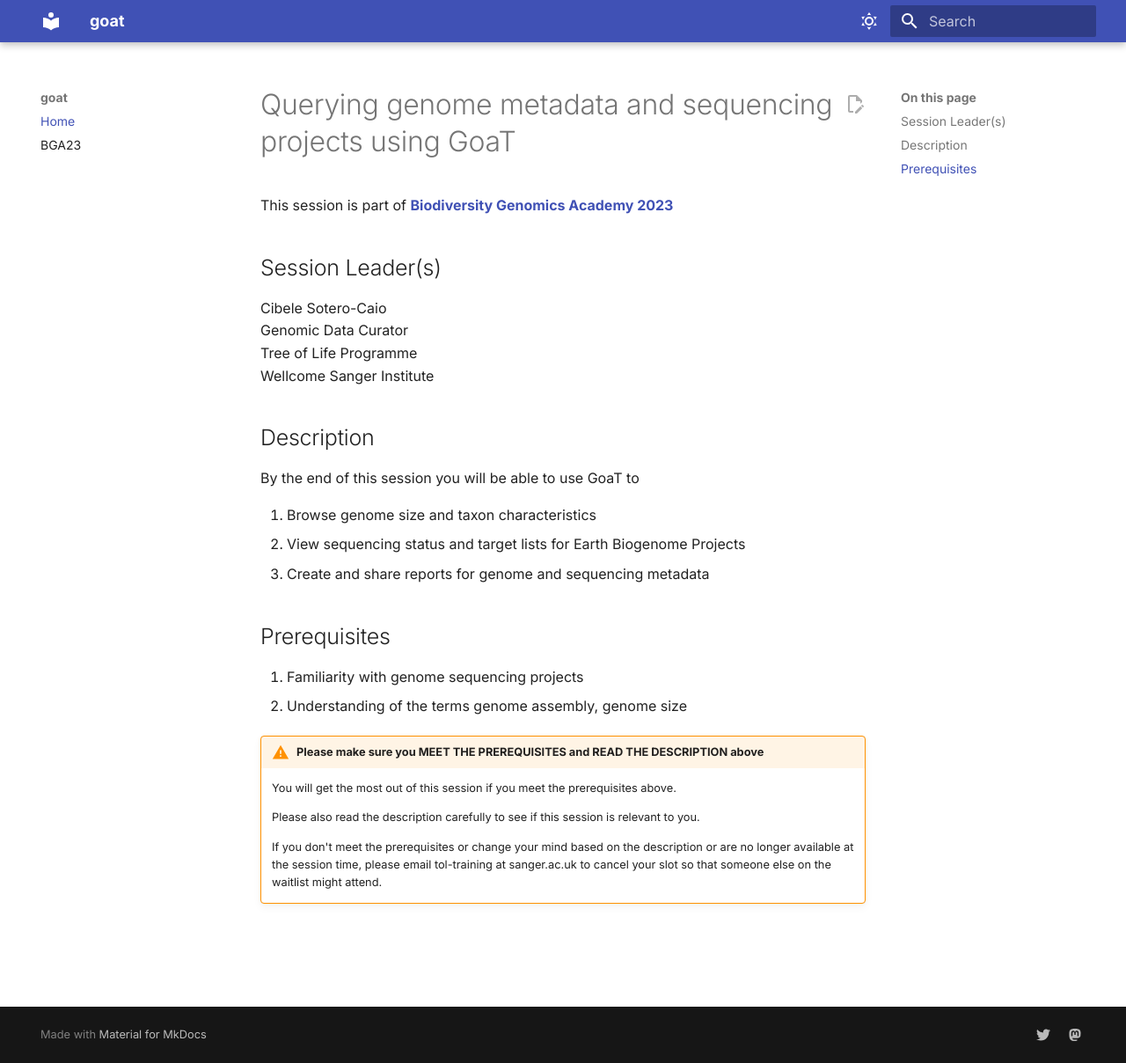
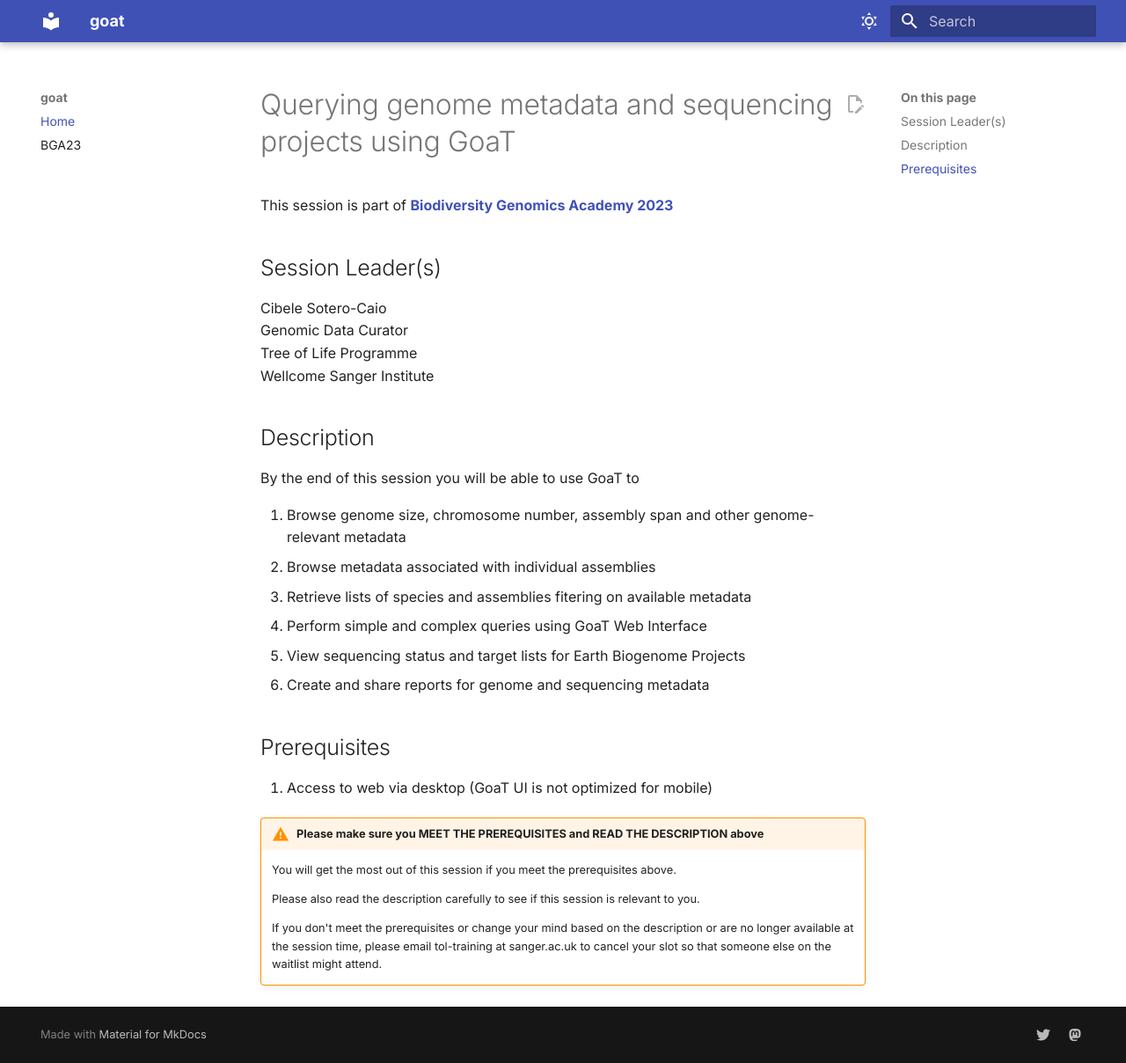
Before and after one commit to thebgacademy/goat, an MkDocs documentation site: the page built from docs/README.md, in a window 1280 px wide and 1208 px high. Shown: the whole window at 88% size. Built offline with MkDocs 1.6.1 and Material for MkDocs 9.7.7, drawn with Linux system fonts in a browser that asks for light colours.

Commit message:
Update README.md
First description of workshop - template text removal

```diff
--- a/docs/README.md
+++ b/docs/README.md
@@ -13,14 +13,16 @@ Wellcome Sanger Institute
 
 By the end of this session you will be able to use GoaT to
 
-1. Browse genome size and taxon characteristics
-2. View sequencing status and target lists for Earth Biogenome Projects
-3. Create and share reports for genome and sequencing metadata
+1. Browse genome size, chromosome number, assembly span and other genome-relevant metadata
+2. Browse metadata associated with individual assemblies
+3. Retrieve lists of species and assemblies fitering on available metadata
+4. Perform simple and complex queries using GoaT Web Interface
+5. View sequencing status and target lists for Earth Biogenome Projects
+6. Create and share reports for genome and sequencing metadata
 
 ## Prerequisites
 
-1. Familiarity with genome sequencing projects
-2. Understanding of the terms genome assembly, genome size
+1. Access to web via desktop (GoaT UI is not optimized for mobile)
 
 !!! warning "Please make sure you MEET THE PREREQUISITES and READ THE DESCRIPTION above"
 
```
